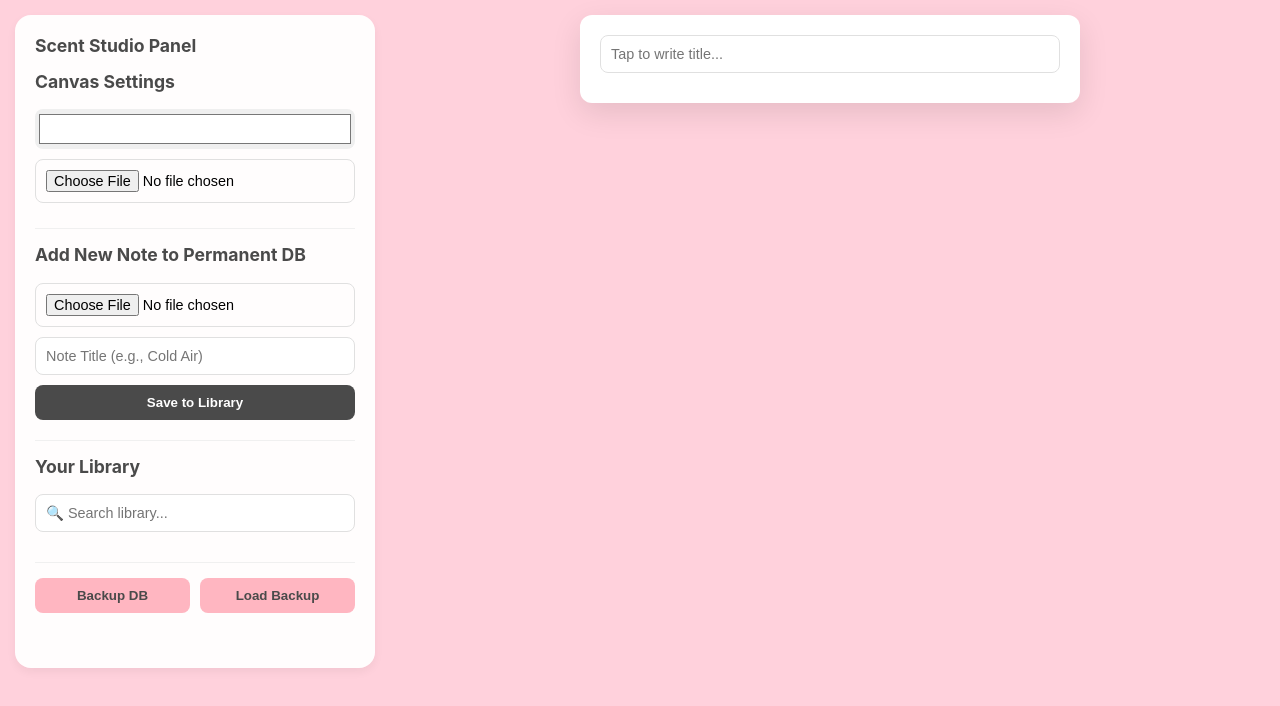
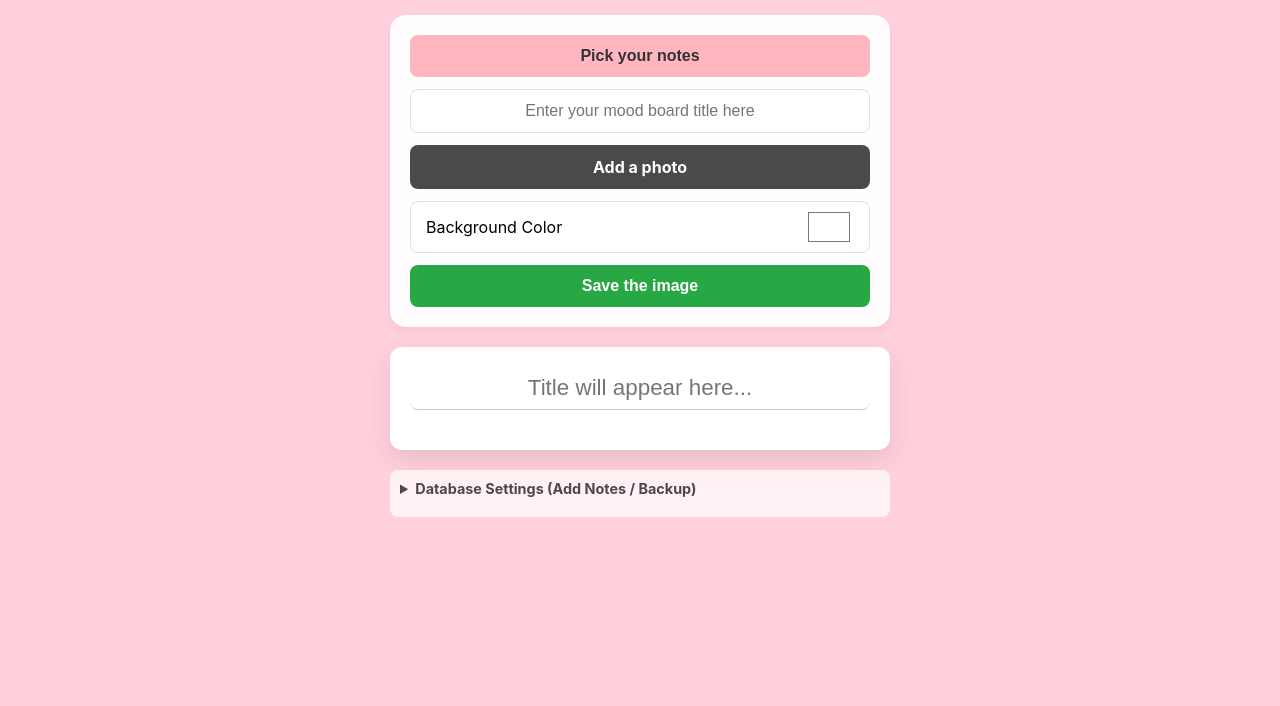
Before and after one commit to lottiedotcom/scentz, a plain HTML site: page index.html in a window 1280 px wide. Drawn offline with nearby package versions, Linux system fonts and the light colour scheme.

Commit message:
Update index.html

```diff
--- a/index.html
+++ b/index.html
@@ -7,11 +7,14 @@
     <link rel="manifest" href="manifest.json">
     <meta name="apple-mobile-web-app-capable" content="yes">
     <meta name="apple-mobile-web-app-status-bar-style" content="black-translucent">
+    <!-- html2canvas for saving the image -->
+    <script src="https://cdnjs.cloudflare.com/ajax/libs/html2canvas/1.4.1/html2canvas.min.js"></script>
     <style>
         :root {
             --bg-board-default: #ffffff;
-            --app-pink: #ffd1dc; /* Soft pastel pink background */
+            --app-pink: #ffd1dc;
             --dark-pink: #ffb6c1;
+            --button-grey: #4a4a4a;
         }
         * { box-sizing: border-box; }
         body {
@@ -20,65 +23,89 @@
             margin: 0;
             padding: 15px;
             display: flex;
-            flex-direction: row;
+            flex-direction: column;
+            align-items: center;
             gap: 20px;
         }
 
-        /* Control Panel */
-        .controls {
-            flex: 1;
+        /* Top Controls UI */
+        .ui-panel {
+            width: 100%;
+            max-width: 500px;
+            display: flex;
+            flex-direction: column;
+            gap: 12px;
             background: rgba(255, 255, 255, 0.95);
             padding: 20px;
             border-radius: 16px;
             box-shadow: 0 4px 10px rgba(0,0,0,0.05);
-            max-width: 360px;
-            height: fit-content;
         }
-        h2, h3 { margin-top: 0; color: #4a4a4a; font-size: 1.1rem;}
-        .control-group {
-            margin-bottom: 15px;
-            padding-bottom: 15px;
-            border-bottom: 1px solid #f0f0f0;
+
+        /* Unified Button & Input Styles */
+        button, .file-upload-btn, input[type="text"], input[type="search"] {
+            width: 100%;
+            padding: 12px;
+            border-radius: 8px;
+            font-size: 1rem;
+            border: 1px solid #e0e0e0;
+            outline: none;
+            text-align: center;
+            margin: 0;
         }
-        input[type="text"], input[type="file"], input[type="search"] {
-            width: 100%;
-            padding: 10px;
-            margin-bottom: 10px;
-            border: 1px solid #e0e0e0;
-            border-radius: 8px;
-            font-size: 0.9rem;
-        }
-        button {
-            width: 100%;
-            padding: 10px;
-            background: #4a4a4a;
+
+        button, .file-upload-btn {
+            background: var(--button-grey);
             color: white;
             border: none;
             cursor: pointer;
-            border-radius: 8px;
             font-weight: bold;
-            margin-bottom: 5px;
-        }
-        button.secondary {
-            background: var(--dark-pink);
-            color: #4a4a4a;
+            display: block;
         }
 
-        /* Database & Search */
-        .search-box { position: relative; }
+        button:active, .file-upload-btn:active { background: #333; }
+
+        /* Hide default file input, use label as button */
+        input[type="file"] { display: none; }
+
+        /* Color Picker Styling */
+        .color-picker-wrapper {
+            display: flex;
+            align-items: center;
+            justify-content: space-between;
+            background: white;
+            border: 1px solid #e0e0e0;
+            border-radius: 8px;
+            padding: 5px 15px;
+        }
+        input[type="color"] {
+            width: 50px;
+            height: 40px;
+            border: none;
+            background: none;
+            cursor: pointer;
+        }
+
+        /* Expandable Library Section */
+        #library-section {
+            display: none; /* Hidden until button is clicked */
+            flex-direction: column;
+            gap: 10px;
+            background: #fdfdfd;
+            padding: 10px;
+            border-radius: 8px;
+            border: 1px solid #eee;
+        }
         #database-list {
             display: grid;
             grid-template-columns: repeat(4, 1fr);
             gap: 8px;
-            max-height: 250px;
+            max-height: 200px;
             overflow-y: auto;
-            padding-top: 5px;
         }
         .db-note {
             text-align: center;
             font-size: 0.7rem;
             cursor: pointer;
-            position: relative;
         }
         .db-note img {
             width: 100%;
@@ -87,32 +114,8 @@
             border-radius: 6px;
             border: 1px solid #e0e0e0;
         }
-        .db-note span {
-            display: block;
-            margin-top: 2px;
-            text-overflow: ellipsis;
-            white-space: nowrap;
-            overflow: hidden;
-        }
-        /* Tiny delete button just for the database storage management */
-        .delete-db-item {
-            position: absolute;
-            top: 0; right: 0;
-            background: rgba(255,0,0,0.7);
-            color: white;
-            border-radius: 50%;
-            width: 16px; height: 16px;
-            font-size: 10px; line-height: 16px;
-            text-align: center;
-        }
 
         /* Mood Board Container */
-        .board-wrapper {
-            flex: 2;
-            display: flex;
-            justify-content: center;
-            align-items: flex-start;
-        }
         #capture-area {
             width: 100%;
             max-width: 500px;
@@ -131,7 +134,7 @@
             display: none;
         }
         .board-content { padding: 20px; }
-        .title-input {
+        #board-title-display {
             width: 100%;
             font-size: 1.4rem;
             padding: 8px 0;
@@ -140,10 +143,7 @@
             margin-bottom: 20px;
             background: transparent;
             color: #222;
-            outline: none;
         }
-
-        /* Board Active Notes Row */
         #selected-notes-container {
             display: flex;
             gap: 12px;
@@ -170,55 +170,93 @@
             line-height: 1.1;
         }
 
-        /* Mobile Optimization Rules */
-        @media (max-width: 768px) {
-            body { flex-direction: column; padding: 10px; }
-            .controls { max-width: 100%; width: 100%; }
-            .board-wrapper { width: 100%; }
-            #database-list { grid-template-columns: repeat(5, 1fr); max-height: 200px; }
+        /* Database Management Section (Hidden away) */
+        details {
+            width: 100%;
+            max-width: 500px;
+            background: rgba(255, 255, 255, 0.7);
+            padding: 10px;
+            border-radius: 8px;
+            font-size: 0.9rem;
         }
+        details summary { cursor: pointer; font-weight: bold; color: #4a4a4a; margin-bottom: 10px;}
+        .db-manage-group {
+            display: flex;
+            flex-direction: column;
+            gap: 8px;
+            margin-bottom: 15px;
+            padding-bottom: 15px;
+            border-bottom: 1px solid #ddd;
+        }
+        .db-manage-group:last-child { border: none; margin-bottom: 0; padding-bottom: 0;}
     </style>
 </head>
 <body>
 
-    <div class="controls">
-        <h2>Scent Studio Panel</h2>
+    <!-- 1. MAIN UI PANEL -->
+    <div class="ui-panel">
 
-        <div class="control-group">
-            <h3>Canvas Settings</h3>
-            <input type="color" id="bg-color-picker" value="#ffffff" style="width:100%; height:40px; border:none; border-radius:8px;">
-            <input type="file" id="main-image-upload" accept="image/*" style="margin-top:10px;">
-        </div>
+        <!-- Pick Your Notes Toggle -->
+        <button onclick="toggleLibrary()" style="background: var(--dark-pink); color: #333;">Pick your notes</button>
 
-        <div class="control-group">
-            <h3>Add New Note to Permanent DB</h3>
-            <input type="file" id="note-image-upload" accept="image/*">
-            <input type="text" id="note-name-input" placeholder="Note Title (e.g., Cold Air)">
-            <button onclick="saveToIndexedDB()">Save to Library</button>
-        </div>
-
-        <div class="control-group">
-            <h3>Your Library</h3>
-            <input type="search" id="search-bar" placeholder="🔍 Search library..." oninput="filterDatabase()">
+        <!-- Library & Search (Expands when button above is clicked) -->
+        <div id="library-section">
+            <input type="search" id="search-bar" placeholder="Search notes..." oninput="filterDatabase()">
             <div id="database-list"></div>
         </div>
 
-        <div class="control-group" style="border:none; display:flex; gap:10px;">
-            <button class="secondary" onclick="exportDatabase()">Backup DB</button>
-            <button class="secondary" onclick="triggerImport()">Load Backup</button>
-            <input type="file" id="import-file" accept=".json" style="display:none;" onchange="importDatabase(event)">
+        <!-- Title Input -->
+        <input type="text" id="title-input" placeholder="Enter your mood board title here" oninput="updateTitle()">
+
+        <!-- Add a Photo Button -->
+        <label class="file-upload-btn">
+            Add a photo
+            <input type="file" id="main-image-upload" accept="image/*">
+        </label>
+
+        <!-- Color Picker -->
+        <div class="color-picker-wrapper">
+            <span>Background Color</span>
+            <input type="color" id="bg-color-picker" value="#ffffff">
+        </div>
+
+        <!-- Save Image Button -->
+        <button onclick="saveImage()" style="background: #28a745;">Save the image</button>
+
+    </div>
+
+    <!-- 2. MOOD BOARD DISPLAY -->
+    <div id="capture-area">
+        <img id="main-image-display" src="" alt="Atmosphere">
+        <div class="board-content">
+            <input type="text" id="board-title-display" placeholder="Title will appear here..." readonly>
+            <div id="selected-notes-container"></div>
         </div>
     </div>
 
-    <div class="board-wrapper">
-        <div id="capture-area">
-            <img id="main-image-display" src="" alt="Atmosphere">
-            <div class="board-content">
-                <input type="text" class="title-input" placeholder="Tap to write title...">
-                <div id="selected-notes-container"></div>
-            </div>
+    <!-- 3. DATABASE MANAGEMENT (Tucked away) -->
+    <details>
+        <summary>Database Settings (Add Notes / Backup)</summary>
+
+        <div class="db-manage-group">
+            <strong>Add New Note</strong>
+            <label class="file-upload-btn" style="background: #ccc; color: #333;">
+                Choose Image
+                <input type="file" id="note-image-upload" accept="image/*">
+            </label>
+            <input type="text" id="note-name-input" placeholder="Note Title (e.g., Cold Air)">
+            <button onclick="saveToIndexedDB()">Save Note to Database</button>
         </div>
-    </div>
+
+        <div class="db-manage-group">
+            <strong>Backup & Restore</strong>
+            <button onclick="exportDatabase()" style="background: #ccc; color: #333;">Export Database Backup</button>
+            <label class="file-upload-btn" style="background: #ccc; color: #333;">
+                Import Backup
+                <input type="file" id="import-file" accept=".json" onchange="importDatabase(event)">
+            </label>
+        </div>
+    </details>
 
     <script>
         // PWA App Registration
@@ -226,6 +264,75 @@
             navigator.serviceWorker.register('sw.js').catch(err => console.log("SW error", err));
         }
 
+        // --- UI Interactions ---
+
+        // Toggle Library Visibility
+        function toggleLibrary() {
+            const lib = document.getElementById('library-section');
+            lib.style.display = lib.style.display === 'flex' ? 'none' : 'flex';
+        }
+
+        // Live Title Update
+        function updateTitle() {
+            document.getElementById('board-title-display').value = document.getElementById('title-input').value;
+        }
+
+        // Change Background Color
+        document.getElementById('bg-color-picker').addEventListener('input', (e) => {
+            document.getElementById('capture-area').style.backgroundColor = e.target.value;
+        });
+
+        // Add Main Atmosphere Photo
+        document.getElementById('main-image-upload').addEventListener('change', function() {
+            const file = this.files[0];
+            if (file) {
+                const reader = new FileReader();
+                reader.onload = (e) => {
+                    const img = document.getElementById('main-image-display');
+                    img.src = e.target.result;
+                    img.style.display = 'block';
+                };
+                reader.readAsDataURL(file);
+            }
+        });
+
+        // Add Note to the actual Mood Board
+        function addNoteToBoard(imgSrc, name) {
+            const container = document.getElementById('selected-notes-container');
+            const boardNote = document.createElement('div');
+            boardNote.className = 'board-note';
+            boardNote.innerHTML = `<img src="${imgSrc}"><span>${name}</span>`;
+
+            // Tap to remove
+            boardNote.onclick = function() { this.remove(); };
+            container.appendChild(boardNote);
+        }
+
+        // Save Mood Board as Image using html2canvas
+        function saveImage() {
+            const captureArea = document.getElementById('capture-area');
+
+            // Clean up UI before snapshot (hide placeholder text if empty)
+            const titleElement = document.getElementById('board-title-display');
+            if(!titleElement.value) titleElement.style.border = 'none';
+
+            html2canvas(captureArea, {
+                scale: 2, // High resolution
+                useCORS: true,
+                backgroundColor: null // Transparent so border-radius shows
+            }).then(canvas => {
+                const link = document.createElement('a');
+                link.download = (document.getElementById('title-input').value || 'scent-board') + '.png';
+                link.href = canvas.toDataURL('image/png');
+                link.click();
+
+                // restore border after snapshot
+                titleElement.style.borderBottom = '1px solid #ccc';
+            });
+        }
+
+
+        // --- Database Logic (IndexedDB) ---
         let db;
         let allNotes = [];
         const request = indexedDB.open("ScentDatabase", 1);
@@ -240,25 +347,6 @@
             loadDatabaseView();
         };
 
-        // UI Listeners
-        document.getElementById('bg-color-picker').addEventListener('input', (e) => {
-            document.getElementById('capture-area').style.backgroundColor = e.target.value;
-        });
-
-        document.getElementById('main-image-upload').addEventListener('change', function() {
-            const file = this.files[0];
-            if (file) {
-                const reader = new FileReader();
-                reader.onload = (e) => {
-                    const img = document.getElementById('main-image-display');
-                    img.src = e.target.result;
-                    img.style.display = 'block';
-                };
-                reader.readAsDataURL(file);
-            }
-        });
-
-        // Save Note to local IndexedDB Browser Storage
         function saveToIndexedDB() {
             const fileInput = document.getElementById('note-image-upload');
             const nameInput = document.getElementById('note-name-input');
@@ -271,20 +359,18 @@
             reader.onload = function(e) {
                 const transaction = db.transaction(["scents"], "readwrite");
                 const store = transaction.objectStore("scents");
-
-                const newNote = { name: name, image: e.target.result };
-                store.add(newNote);
+                store.add({ name: name, image: e.target.result });
 
                 transaction.oncomplete = function() {
                     fileInput.value = '';
                     nameInput.value = '';
+                    alert("Note saved to database!");
                     loadDatabaseView();
                 };
             };
             reader.readAsDataURL(file);
         }
 
-        // Fetch & render storage items
         function loadDatabaseView() {
             const transaction = db.transaction(["scents"], "readonly");
             const store = transaction.objectStore("scents");
@@ -303,43 +389,19 @@
             notesArray.forEach(note => {
                 const item = document.createElement('div');
                 item.className = 'db-note';
-                item.innerHTML = `
-                    <img src="${note.image}" alt="${note.name}">
-                    <span>${note.name}</span>
-                    <div class="delete-db-item" onclick="deleteFromDB(${note.id}, event)">×</div>
-                `;
+                item.innerHTML = `<img src="${note.image}" alt="${note.name}">`;
+                // Add to board when tapped from the library
                 item.addEventListener('click', () => addNoteToBoard(note.image, note.name));
                 listContainer.appendChild(item);
             });
         }
 
-        // Live Search Filter Function
         function filterDatabase() {
             const query = document.getElementById('search-bar').value.toLowerCase();
             const filtered = allNotes.filter(note => note.name.toLowerCase().includes(query));
             renderNotesList(filtered);
         }
 
-        function deleteFromDB(id, event) {
-            event.stopPropagation(); // Stop from adding to board when deleting
-            if(!confirm("Delete this scent permanently from your library?")) return;
-            const transaction = db.transaction(["scents"], "readwrite");
-            transaction.objectStore("scents").delete(id);
-            transaction.oncomplete = loadDatabaseView;
-        }
-
-        function addNoteToBoard(imgSrc, name) {
-            const container = document.getElementById('selected-notes-container');
-            const boardNote = document.createElement('div');
-            boardNote.className = 'board-note';
-            boardNote.innerHTML = `<img src="${imgSrc}"><span>${name}</span>`;
-
-            // Clean board styling: No X's, just tap directly on it to remove!
-            boardNote.onclick = function() { this.remove(); };
-            container.appendChild(boardNote);
-        }
-
-        // Database JSON Exporting
         function exportDatabase() {
             if(allNotes.length === 0) return alert("Your database is empty.");
             const dataStr = "data:text/json;charset=utf-8," + encodeURIComponent(JSON.stringify(allNotes));
@@ -351,9 +413,6 @@
             downloadAnchor.remove();
         }
 
-        function triggerImport() { document.getElementById('import-file').click(); }
-
-        // Database JSON Importing
         function importDatabase(event) {
             const file = event.target.files[0];
             if (!file) return;
@@ -364,19 +423,13 @@
                     const transaction = db.transaction(["scents"], "readwrite");
                     const store = transaction.objectStore("scents");
 
-                    importedData.forEach(item => {
-                        // strip old auto-increment IDs to prevent collisions
-                        delete item.id;
-                        store.add(item);
-                    });
+                    importedData.forEach(item => { delete item.id; store.add(item); });
 
                     transaction.oncomplete = function() {
                         alert("Database backup imported successfully!");
                         loadDatabaseView();
                     };
-                } catch(err) {
-                    alert("Error parsing backup file.");
-                }
+                } catch(err) { alert("Error parsing backup file."); }
             };
             reader.readAsText(file);
         }
```
